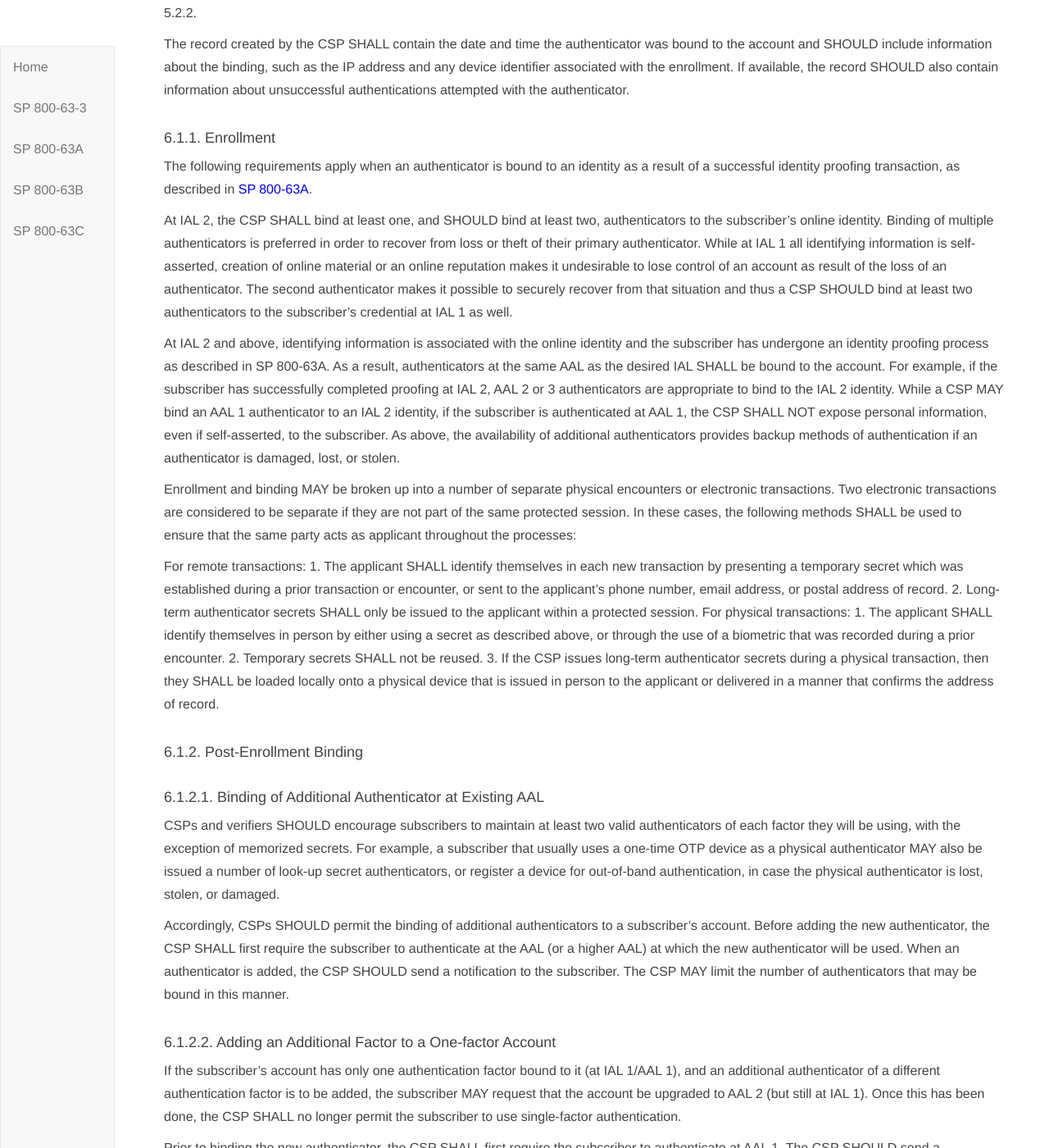
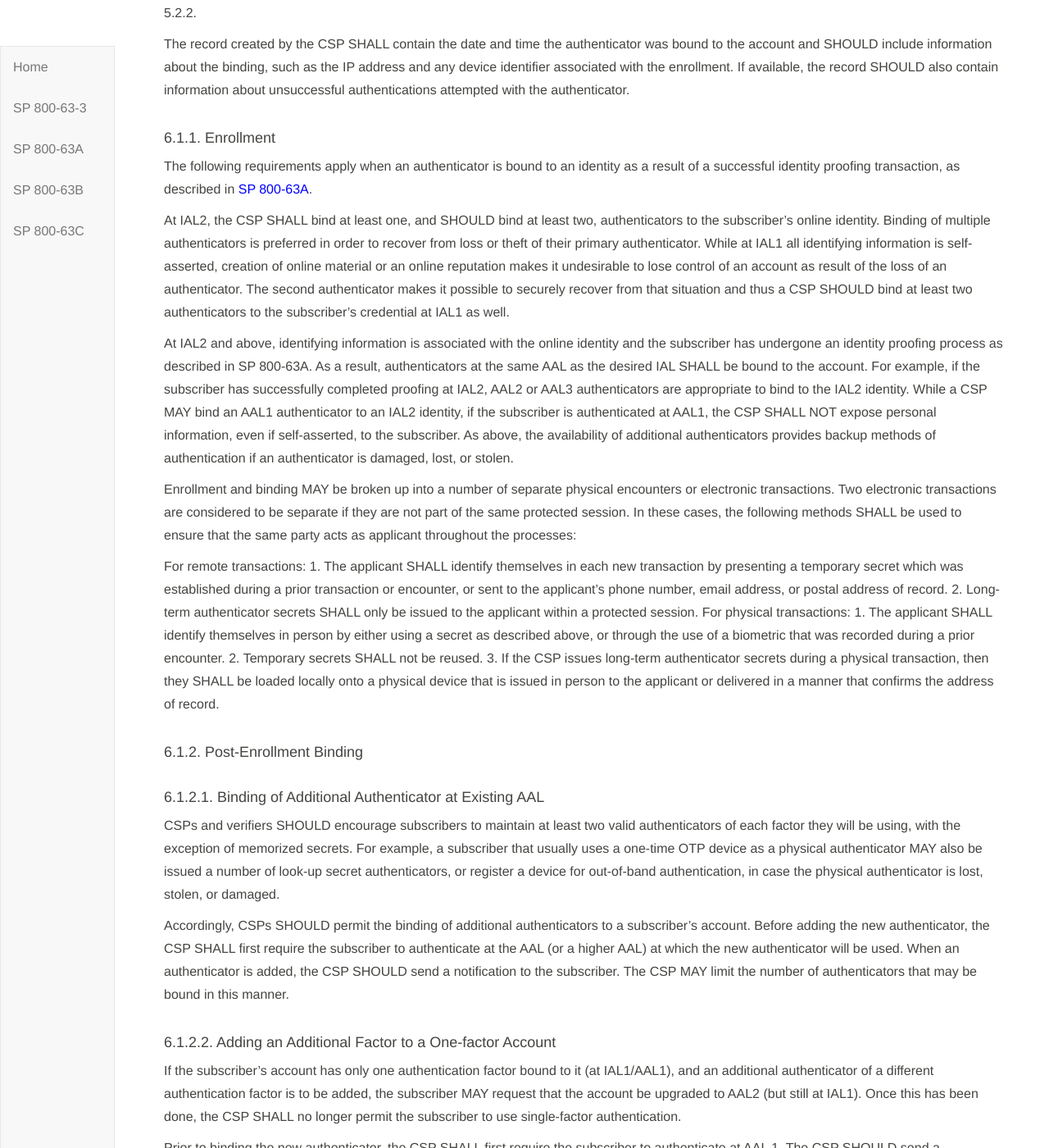
Before and after one commit to usnistgov/800-63-3, a Jekyll site: the page built from sp800-63b/sec6_lifecycle.md, in a window 1280 px wide and 1400 px high, scrolled down 445 px. Shown: the whole window at 82% size. Built offline with Jekyll 4.4.1, drawn with Linux system fonts in a browser that asks for light colours; our own code applies the rules of GitHub Pages for plain Markdown files; some of the changed text lies outside the part shown.

Commit message:
Update sec6_lifecycle.md

```diff
--- a/sp800-63b/sec6_lifecycle.md
+++ b/sp800-63b/sec6_lifecycle.md
@@ -18,9 +18,9 @@ The record created by the CSP SHALL contain the date and time the authenticator
 
 The following requirements apply when an authenticator is bound to an identity as a result of a successful identity proofing transaction, as described in [SP 800-63A](sp800-63a.html).
 
-At IAL 2, the CSP SHALL bind at least one, and SHOULD bind at least two, authenticators to the subscriber's online identity. Binding of multiple authenticators is preferred in order to recover from loss or theft of their primary authenticator. While at IAL 1 all identifying information is self-asserted, creation of online material or an online reputation makes it undesirable to lose control of an account as result of the loss of an authenticator. The second authenticator makes it possible to securely recover from that situation and thus a CSP SHOULD bind at least two authenticators to the subscriber's credential at IAL 1 as well.
+At IAL2, the CSP SHALL bind at least one, and SHOULD bind at least two, authenticators to the subscriber's online identity. Binding of multiple authenticators is preferred in order to recover from loss or theft of their primary authenticator. While at IAL1 all identifying information is self-asserted, creation of online material or an online reputation makes it undesirable to lose control of an account as result of the loss of an authenticator. The second authenticator makes it possible to securely recover from that situation and thus a CSP SHOULD bind at least two authenticators to the subscriber's credential at IAL1 as well.
 
-At IAL 2 and above, identifying information is associated with the online identity and the subscriber has undergone an identity proofing process as described in SP 800-63A. As a result, authenticators at the same AAL as the desired IAL SHALL be bound to the account. For example, if the subscriber has successfully completed proofing at IAL 2, AAL 2 or 3 authenticators are appropriate to bind to the IAL 2 identity. While a CSP MAY bind an AAL 1 authenticator to an IAL 2 identity, if the subscriber is authenticated at AAL 1, the CSP SHALL NOT expose personal information, even if self-asserted, to the subscriber. As above, the availability of additional authenticators provides backup methods of authentication if an authenticator is damaged, lost, or stolen.
+At IAL2 and above, identifying information is associated with the online identity and the subscriber has undergone an identity proofing process as described in SP 800-63A. As a result, authenticators at the same AAL as the desired IAL SHALL be bound to the account. For example, if the subscriber has successfully completed proofing at IAL2, AAL2 or AAL3 authenticators are appropriate to bind to the IAL2 identity. While a CSP MAY bind an AAL1 authenticator to an IAL2 identity, if the subscriber is authenticated at AAL1, the CSP SHALL NOT expose personal information, even if self-asserted, to the subscriber. As above, the availability of additional authenticators provides backup methods of authentication if an authenticator is damaged, lost, or stolen.
 
 Enrollment and binding MAY be broken up into a number of separate physical encounters or electronic transactions. Two electronic transactions are considered to be separate if they are not part of the same protected session. In these cases, the following methods SHALL be used to ensure that the same party acts as applicant throughout the processes:
 
@@ -43,19 +43,19 @@ Accordingly, CSPs SHOULD permit the binding of additional authenticators to a su
 
 #### 6.1.2.2. Adding an Additional Factor to a One-factor Account
 
-If the subscriber's account has only one authentication factor bound to it (at IAL 1/AAL 1), and an additional authenticator of a different authentication factor is to be added, the subscriber MAY request that the account be upgraded to AAL 2 (but still at IAL 1). Once this has been done, the CSP SHALL no longer permit the subscriber to use single-factor authentication.
+If the subscriber's account has only one authentication factor bound to it (at IAL1/AAL1), and an additional authenticator of a different authentication factor is to be added, the subscriber MAY request that the account be upgraded to AAL2 (but still at IAL1). Once this has been done, the CSP SHALL no longer permit the subscriber to use single-factor authentication.
 
 Prior to binding the new authenticator, the CSP SHALL first require the subscriber to authenticate at AAL 1. The CSP SHOULD send a notification of the event to the subscriber.
 
 #### 6.1.2.3. Replacement of Lost Authentication Factor
 
-If a subscriber loses all authenticators of a factor necessary to complete multi-factor authentication and has been identity proofed at IAL 2 or 3, that subscriber SHALL repeat the identity proofing process. An abbreviated proofing process, confirming the binding of the claimant to previously-supplied evidence MAY be used if the CSP has retained the evidence from the original proofing process pursuant to a privacy risk assessment as described in [SP 800-63A, Section 4.2](sp800-63a.html#genProofReqs). The CSP SHALL require the claimant to authenticate using an authenticator of the remaining factor, if any, to confirm binding to the existing identity. Reestablishment of authentication factors at IAL 3 SHALL be done in person and SHALL verify the biometric collected during the proofing process.
+If a subscriber loses all authenticators of a factor necessary to complete multi-factor authentication and has been identity proofed at IAL 2 or 3, that subscriber SHALL repeat the identity proofing process. An abbreviated proofing process, confirming the binding of the claimant to previously-supplied evidence MAY be used if the CSP has retained the evidence from the original proofing process pursuant to a privacy risk assessment as described in [SP 800-63A, Section 4.2](sp800-63a.html#genProofReqs). The CSP SHALL require the claimant to authenticate using an authenticator of the remaining factor, if any, to confirm binding to the existing identity. Reestablishment of authentication factors at IAL3 SHALL be done in person and SHALL verify the biometric collected during the proofing process.
 
 The CSP SHOULD send a notification of the event to the subscriber; this MAY be the same notice as is required as part of the proofing process.
 
 #### 6.1.3. Binding to a Subscriber-provided Authenticator
 
-A subscriber MAY already possess authenticators suitable for authentication at a particular AAL. For example, he or she MAY have a two-factor authenticator from a social network provider, considered AAL 2 and IAL 1, and would like to use those credentials at a relying party that requires IAL 2.
+A subscriber MAY already possess authenticators suitable for authentication at a particular AAL. For example, he or she MAY have a two-factor authenticator from a social network provider, considered AAL2 and IAL1, and would like to use those credentials at a relying party that requires IAL2.
 
 CSPs SHOULD, where practical, accommodate the use of subscriber-provided authenticators in order to relieve the burden to the subscriber of managing a large number of authenticators. Binding of these authenticators SHALL be done as described in [Section 6.1.2.1](#post-enroll-bind).
 
```
